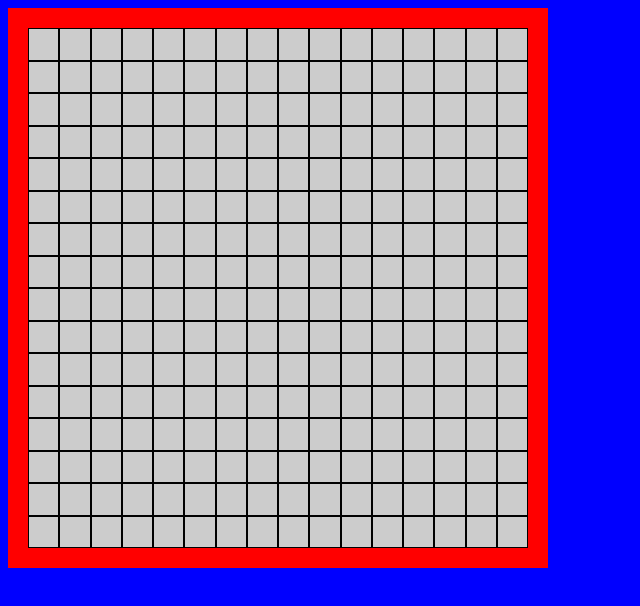
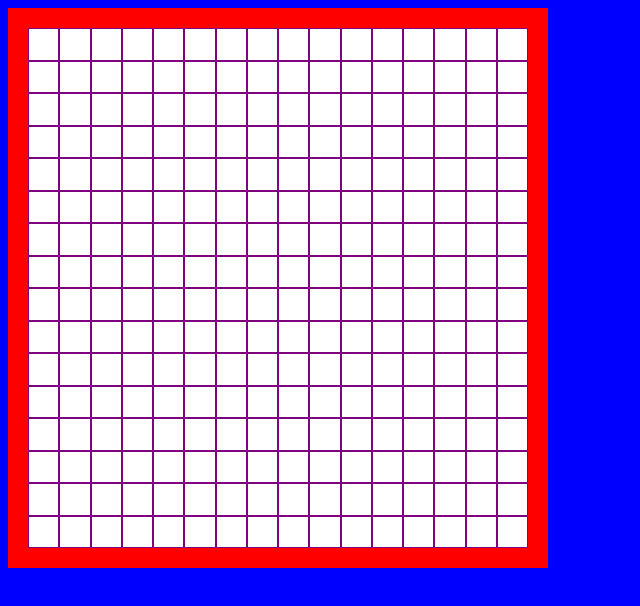
Before and after one commit to lizrd-queen/Etch-a-Sketch, a plain HTML site: page index.html in a window 1280 px wide. Shown: the whole page, without its empty margins (0-640 px from the left). Drawn offline with Linux system fonts and the light colour scheme.

Commit message:
fix event listener, adjust css

```diff
--- a/java.js
+++ b/java.js
@@ -6,6 +6,7 @@ document.addEventListener("DOMContentLoaded", function () {
 
     for (var i = 0; i < numRows; i++) {
         var row = document.createElement("div");
+
         row.classList.add("grid-row");
         for (var j = 0; j < numCols; j++) {
             var div = document.createElement("div");
@@ -13,5 +14,15 @@ document.addEventListener("DOMContentLoaded", function () {
             row.appendChild(div);
         }
         outerContainer.appendChild(row);
+
+
     }
+
+    const gridItems =  document.querySelectorAll('.grid-item')
+    gridItems.forEach((item) => {
+        item.style.backgroundColor = 'white';
+        item.addEventListener('mouseover', () => {
+            item.style.backgroundColor = 'black';
+        });
+    });
 });
--- a/style.css
+++ b/style.css
@@ -13,10 +13,9 @@ body {
 
 
 .grid-item {
-    background-color: #ccc;
     display: flex;
     width: 100%; /* 100% of grid cell width */
     height: 100%; /* 100% of grid cell height */
     box-sizing: border-box;
-    border: 1px solid black;
+    border: 1px solid purple;
 }
```
